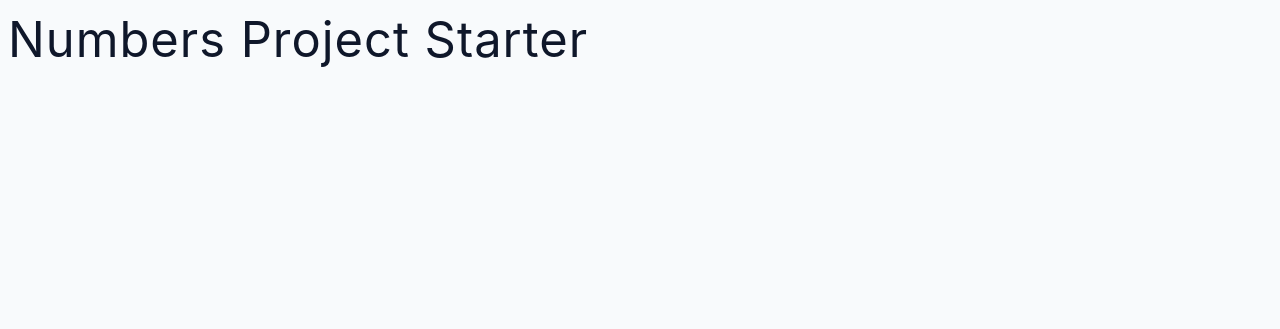
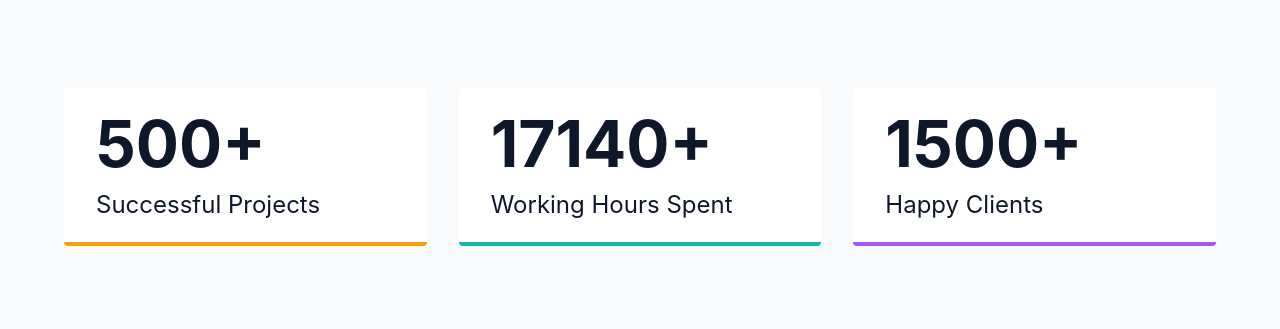
Before and after one commit to simoncheam/javascript-basic-projects, a plain HTML site: page 18-numbers/starter/index.html in a window 1280 px wide. Drawn offline with Linux system fonts and the light colour scheme.

Commit message:
counter functionality complete

```diff
--- a/18-numbers/starter/app.js
+++ b/18-numbers/starter/app.js
@@ -1 +1,27 @@
 console.log('numbers project');
+
+const items = [...document.querySelectorAll('.number')];
+
+const updateCount = (el) => {
+  const value = parseInt(el.dataset.value);
+  const increment = Math.ceil(value / 1000);
+  let initialValue = 0;
+
+  const increaseCount = setInterval(() => {
+    initialValue += increment;
+
+    if (initialValue > value) {
+      el.textContent = `${value}+`;
+      clearInterval(increaseCount);
+      return;
+    }
+
+    el.textContent = `${initialValue} +`;
+  }, 1);
+
+  console.log(increaseCount);
+};
+
+items.forEach((item) => {
+  updateCount(item);
+});
--- a/18-numbers/starter/index.html
+++ b/18-numbers/starter/index.html
@@ -8,7 +8,21 @@
     <link rel="stylesheet" href="./styles.css" />
   </head>
   <body>
-    <h1>numbers project starter</h1>
+
+    <section>
+      <article>
+        <span class="number" data-value="500">0</span>
+        <p>Successful Projects</p>
+      </article>
+      <article>
+        <span class="number" data-value="17140">0</span>
+        <p>Working Hours Spent</p>
+      </article>
+      <article>
+        <span class="number" data-value="1500">0</span>
+        <p>Happy Clients</p>
+      </article>
+    </section>
     <script src="./app.js"></script>
   </body>
 </html>
```
